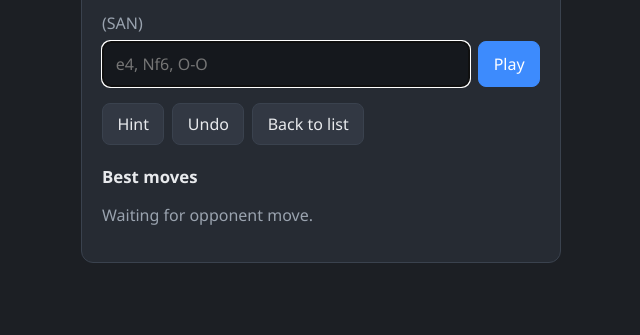
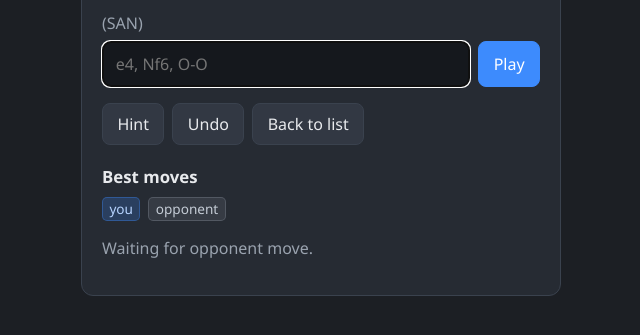
Before and after one commit to hladii/chess-assistant, a Flask app: template templates/game.html in a window 1280 px wide. Shown: the part 310-645 px from the top of the page, without its empty margins (539-1179 px from the left). Run offline with Flask 3, Linux system fonts and the light colour scheme; the template is opened without the code that fills it, so the values that code supplies are empty; parts of the project's set-up code (start-up, migrations or seed data) failed here and were passed over.

Commit message:
Css changed

```diff
--- a/assistant.py
+++ b/assistant.py
@@ -89,11 +89,16 @@ def analyze_position(engine, board, user_color, time_limit=ANALYSIS_TIME, multip
         score = result['score'].pov(user_color)
         line_board = board.copy()
         moves = []
+        plies = []
         for move in result.get('pv', [])[:8]:
-            moves.append(line_board.san(move))
+            san = line_board.san(move)
+            side = 'you' if line_board.turn == user_color else 'opponent'
+            moves.append(san)
+            plies.append({'san': san, 'side': side})
             line_board.push(move)
         options.append({
             'moves': moves,
+            'plies': plies,
             'line': ' '.join(moves),
             'evaluation': format_score(score),
         })
--- a/static/app.js
+++ b/static/app.js
@@ -50,10 +50,19 @@
     const items = list.map(function (option) {
       const san = option.first_move || '';
       const disabled = !canSelect || !san ? ' disabled' : '';
+      const plies = option.plies && option.plies.length
+        ? option.plies
+        : (option.moves || []).map(function (move, index) {
+            return { san: move, side: index % 2 === 0 ? 'you' : 'opponent' };
+          });
+      const lineHtml = plies.map(function (ply) {
+        const cls = ply.side === 'you' ? 'ply ply-you' : 'ply ply-opp';
+        return '<span class="' + cls + '">' + escapeHtml(ply.san) + '</span>';
+      }).join('');
       return (
         '<li>' +
         '<button type="button" class="suggestion" data-san="' + escapeAttr(san) + '"' + disabled + '>' +
-        '<span class="line">' + escapeHtml(option.line) + '</span>' +
+        '<span class="line">' + lineHtml + '</span>' +
         '<span class="eval">' + escapeHtml(option.evaluation) + '</span>' +
         '</button>' +
         '</li>'
--- a/static/style.css
+++ b/static/style.css
@@ -333,12 +333,44 @@ button.primary:hover {
 }
 
 .suggestion .line {
-  display: block;
+  display: flex;
+  flex-wrap: wrap;
+  gap: 0.35rem;
+  align-items: center;
 }
 
 .suggestion .eval {
   color: var(--muted);
   font-size: 0.9rem;
+  margin-top: 0.35rem;
+  display: block;
+}
+
+.plies-legend {
+  display: flex;
+  gap: 0.5rem;
+  margin: 0 0 0.7rem;
+  font-size: 0.85rem;
+}
+
+.ply {
+  display: inline-block;
+  padding: 0.12rem 0.4rem;
+  border-radius: 5px;
+  font-variant-numeric: tabular-nums;
+  line-height: 1.35;
+}
+
+.ply-you {
+  background: rgba(61, 139, 253, 0.22);
+  color: #b7d4ff;
+  border: 1px solid rgba(61, 139, 253, 0.35);
+}
+
+.ply-opp {
+  background: rgba(154, 163, 175, 0.14);
+  color: #c5ccd6;
+  border: 1px solid rgba(154, 163, 175, 0.28);
 }
 
 .muted {
--- a/templates/game.html
+++ b/templates/game.html
@@ -49,13 +49,21 @@
 
         <div class="suggestions">
           <h2>Best moves</h2>
+          <p class="plies-legend muted">
+            <span class="ply ply-you">you</span>
+            <span class="ply ply-opp">opponent</span>
+          </p>
           <div id="suggestions">
             {% if suggestions %}
             <ol class="suggestion-list">
               {% for option in suggestions %}
               <li>
                 <button type="button" class="suggestion" data-san="{{ option.first_move }}" {% if not your_turn or game_over %}disabled{% endif %}>
-                  <span class="line">{{ option.line }}</span>
+                  <span class="line">
+                    {% for ply in option.plies %}
+                    <span class="ply {% if ply.side == 'you' %}ply-you{% else %}ply-opp{% endif %}">{{ ply.san }}</span>
+                    {% endfor %}
+                  </span>
                   <span class="eval">{{ option.evaluation }}</span>
                 </button>
               </li>
```
